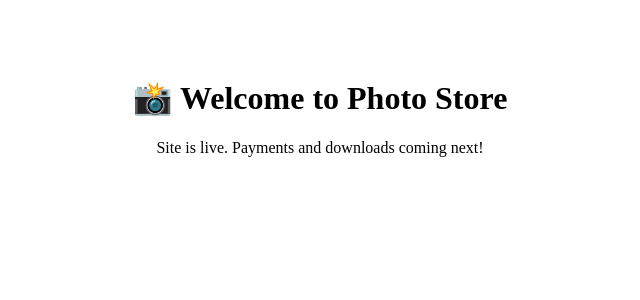
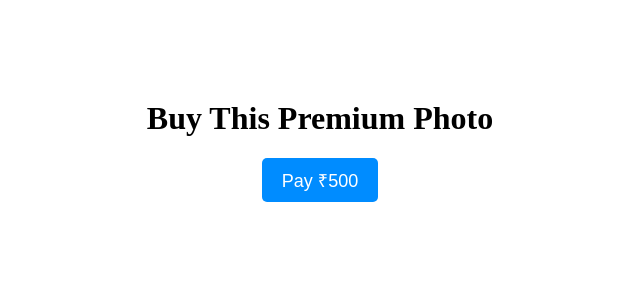
Before and after one commit to xindiapictures/Photo-Store-Live, a React (Create React App) app: page / in a window 1280 px wide. Shown: the top 300 px of the page, without its empty margins (320-960 px from the left). Built offline with nearby package versions, Linux system fonts and the light colour scheme.

Commit message:
Update App.js

```diff
--- a/src/App.js
+++ b/src/App.js
@@ -1,10 +1,70 @@
-import React from 'react';
+import React, { useState } from "react";
 
 function App() {
+  const [paymentDone, setPaymentDone] = useState(false);
+
+  const handlePayment = async () => {
+    const options = {
+      key: "rzp_test_SuUQnEe92BjnyD",
+      amount: 50000, // amount in paise = ₹500
+      currency: "INR",
+      name: "Photo Store",
+      description: "Purchase Photo",
+      image: "https://photo-store-live-x1up.vercel.app/logo.png", // optional
+      handler: function (response) {
+        // You can verify payment here (optional for test mode)
+        alert("Payment successful! 🎉");
+        setPaymentDone(true);
+      },
+      prefill: {
+        name: "Customer",
+        email: "test@example.com",
+        contact: "9999999999",
+      },
+      theme: {
+        color: "#3399cc",
+      },
+    };
+
+    const rzp = new window.Razorpay(options);
+    rzp.open();
+  };
+
   return (
-    <div style={{ textAlign: 'center', paddingTop: '50px' }}>
-      <h1>📸 Welcome to Photo Store</h1>
-      <p>Site is live. Payments and downloads coming next!</p>
+    <div style={{ textAlign: "center", marginTop: "100px" }}>
+      <h1>Buy This Premium Photo</h1>
+      <button
+        onClick={handlePayment}
+        style={{
+          padding: "10px 20px",
+          fontSize: "18px",
+          backgroundColor: "#008cff",
+          color: "white",
+          border: "none",
+          borderRadius: "5px",
+          cursor: "pointer",
+        }}
+      >
+        Pay ₹500
+      </button>
+
+      {paymentDone && (
+        <div style={{ marginTop: "20px" }}>
+          <a
+            href="/photo.jpg"
+            download
+            style={{
+              textDecoration: "none",
+              padding: "10px 20px",
+              backgroundColor: "green",
+              color: "white",
+              borderRadius: "5px",
+            }}
+          >
+            Download Photo
+          </a>
+        </div>
+      )}
     </div>
   );
 }
```
